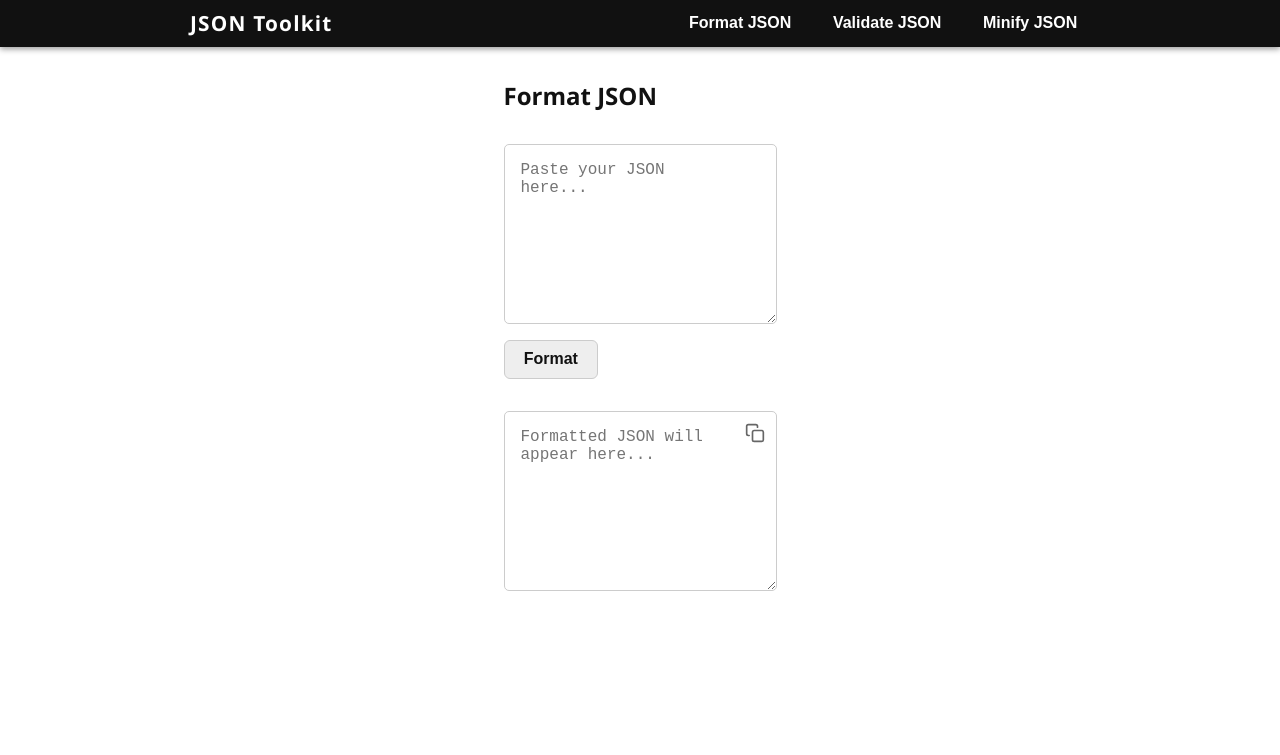
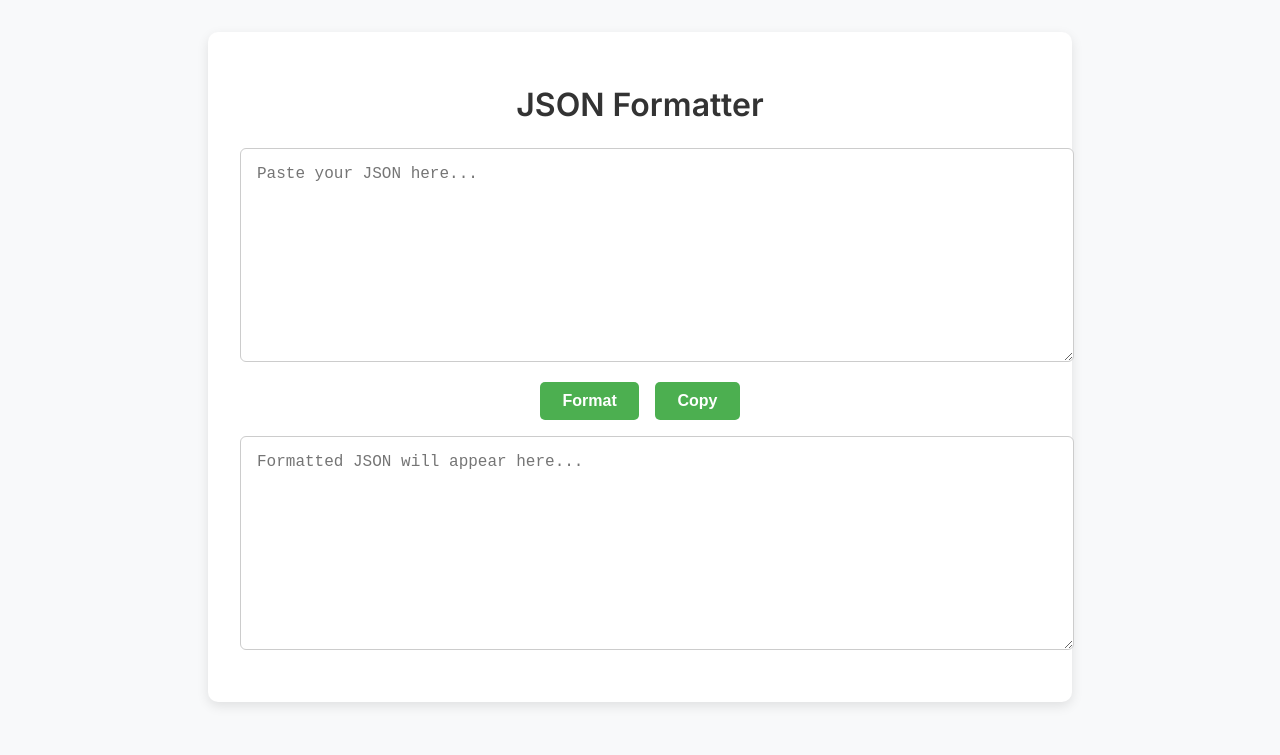
Before and after one commit to bookwormpublish/jsonFormatter, a plain HTML site: page index.html in a window 1280 px wide. Drawn offline with Linux system fonts and the light colour scheme.

Commit message:
formatting changes

```diff
--- a/index.html
+++ b/index.html
@@ -2,68 +2,24 @@
 <html lang="en">
 <head>
   <meta charset="UTF-8" />
-  <title>JSON Toolkit</title>
+  <meta name="viewport" content="width=device-width, initial-scale=1.0" />
+  <title>JSON Formatter - Clean & Fast</title>
   <link rel="stylesheet" href="style.css" />
+  <link rel="icon" href="data:,">
+  <link href="https://fonts.googleapis.com/css2?family=Inter:wght@400;600&display=swap" rel="stylesheet">
 </head>
 <body>
-  <header>
-    <nav class="navbar">
-      <div class="logo">JSON Toolkit</div>
-      <ul class="nav-links">
-        <li><button onclick="showPanel('format')">Format JSON</button></li>
-        <li><button onclick="showPanel('validate')">Validate JSON</button></li>
-        <li><button onclick="showPanel('minify')">Minify JSON</button></li>
-      </ul>
-    </nav>
-  </header>
-
-  <main>
-    <!-- Format Panel -->
-    <section id="format" class="panel active">
-      <h1>Format JSON</h1>
-      <textarea id="inputFormat" placeholder="Paste your JSON here..."></textarea>
+  <div class="container">
+    <h1>JSON Formatter</h1>
+    <textarea id="input" placeholder="Paste your JSON here..."></textarea>
+    <div class="buttons">
       <button onclick="formatJSON()">Format</button>
-      <div id="errorFormat" class="error"></div>
-      <div class="textarea-wrapper">
-        <textarea id="outputFormat" readonly placeholder="Formatted JSON will appear here..."></textarea>
-        <button class="copy-icon-btn" onclick="copyText('outputFormat')" aria-label="Copy formatted JSON">
-          <svg xmlns="http://www.w3.org/2000/svg" width="20" height="20" fill="none" stroke="currentColor" stroke-width="2" stroke-linecap="round" stroke-linejoin="round" class="feather feather-copy" viewBox="0 0 24 24">
-            <rect x="9" y="9" width="13" height="13" rx="2" ry="2"></rect>
-            <path d="M5 15H4a2 2 0 0 1-2-2V4a2 2 0 0 1 2-2h9a2 2 0 0 1 2 2v1"></path>
-          </svg>
-        </button>
-      </div>
-      <div id="copyMsgFormat" class="copy-message">Copied!</div>
-    </section>
-
-    <!-- Validate Panel -->
-    <section id="validate" class="panel">
-      <h1>Validate JSON</h1>
-      <textarea id="inputValidate" placeholder="Paste your JSON here..."></textarea>
-      <button onclick="validateJSON()">Validate</button>
-      <div id="errorValidate" class="error"></div>
-      <div id="validMsg" class="valid-message"></div>
-    </section>
-
-    <!-- Minify Panel -->
-    <section id="minify" class="panel">
-      <h1>Minify JSON</h1>
-      <textarea id="inputMinify" placeholder="Paste your JSON here..."></textarea>
-      <button onclick="minifyJSON()">Minify</button>
-      <div id="errorMinify" class="error"></div>
-      <div class="textarea-wrapper">
-        <textarea id="outputMinify" readonly placeholder="Minified JSON will appear here..."></textarea>
-        <button class="copy-icon-btn" onclick="copyText('outputMinify')" aria-label="Copy minified JSON">
-          <svg xmlns="http://www.w3.org/2000/svg" width="20" height="20" fill="none" stroke="currentColor" stroke-width="2" stroke-linecap="round" stroke-linejoin="round" class="feather feather-copy" viewBox="0 0 24 24">
-            <rect x="9" y="9" width="13" height="13" rx="2" ry="2"></rect>
-            <path d="M5 15H4a2 2 0 0 1-2-2V4a2 2 0 0 1 2-2h9a2 2 0 0 1 2 2v1"></path>
-          </svg>
-        </button>
-      </div>
-      <div id="copyMsgMinify" class="copy-message">Copied!</div>
-    </section>
-  </main>
-
+      <button onclick="copyFormattedJSON()">Copy</button>
+    </div>
+    <div id="error" class="error"></div>
+    <textarea id="output" readonly placeholder="Formatted JSON will appear here..."></textarea>
+    <div id="toast" class="toast">Copied!</div>
+  </div>
   <script src="script.js"></script>
 </body>
 </html>
--- a/script.js
+++ b/script.js
@@ -1,22 +1,7 @@
-// Show the selected panel, hide others
-function showPanel(panelId) {
-  document.querySelectorAll('.panel').forEach(panel => {
-    panel.classList.remove('active');
-  });
-  document.getElementById(panelId).classList.add('active');
-  clearMessages();
-}
-
-function clearMessages() {
-  document.querySelectorAll('.error').forEach(el => el.textContent = '');
-  document.querySelectorAll('.valid-message').forEach(el => el.textContent = '');
-  document.querySelectorAll('.copy-message').forEach(el => el.classList.remove('show'));
-}
-
 function formatJSON() {
-  const input = document.getElementById('inputFormat').value;
-  const errorDiv = document.getElementById('errorFormat');
-  const output = document.getElementById('outputFormat');
+  const input = document.getElementById('input').value;
+  const output = document.getElementById('output');
+  const errorDiv = document.getElementById('error');
   errorDiv.textContent = '';
   try {
     const parsed = JSON.parse(input);
@@ -27,47 +12,35 @@ function formatJSON() {
   }
 }
 
-function validateJSON() {
-  const input = document.getElementById('inputValidate').value;
-  const errorDiv = document.getElementById('errorValidate');
-  const validMsg = document.getElementById('validMsg');
-  errorDiv.textContent = '';
-  validMsg.textContent = '';
-  try {
-    JSON.parse(input);
-    validMsg.textContent = 'JSON is valid!';
-  } catch (e) {
-    errorDiv.textContent = 'Invalid JSON: ' + e.message;
-  }
+function copyFormattedJSON() {
+  const output = document.getElementById('output');
+  if (!output.value) return;
+  navigator.clipboard.writeText(output.value).then(() => {
+    showToast("Copied!");
+  });
 }
 
-function minifyJSON() {
-  const input = document.getElementById('inputMinify').value;
-  const errorDiv = document.getElementById('errorMinify');
-  const output = document.getElementById('outputMinify');
-  errorDiv.textContent = '';
-  try {
-    const parsed = JSON.parse(input);
-    output.value = JSON.stringify(parsed);
-  } catch (e) {
-    errorDiv.textContent = 'Invalid JSON: ' + e.message;
-    output.value = '';
-  }
+function showToast(message) {
+  const toast = document.getElementById('toast');
+  toast.textContent = message;
+  toast.classList.add('show');
+  setTimeout(() => toast.classList.remove('show'), 2000);
 }
 
-// Copy text from a given textarea id and show message
-function copyText(textareaId) {
-  const textarea = document.getElementById(textareaId);
-  const msg = document.getElementById('copyMsg' + textareaId.replace('output', ''));
-  if (!textarea.value) return;
-
-  navigator.clipboard.writeText(textarea.value)
-    .then(() => {
-      msg.classList.add('show');
-      setTimeout(() => msg.classList.remove('show'), 2000);
-    })
-    .catch(() => alert('Failed to copy!'));
+function isLikelyJSON(text) {
+  const trimmed = text.trim();
+  return trimmed.startsWith('{') || trimmed.startsWith('[');
 }
 
-// Initialize with format panel active
-showPanel('format');
+window.addEventListener("load", async () => {
+  try {
+    const text = await navigator.clipboard.readText();
+    if (isLikelyJSON(text)) {
+      document.getElementById("input").value = text;
+      formatJSON();
+      showToast("Auto-formatted JSON from clipboard");
+    }
+  } catch (e) {
+    console.log("Clipboard read blocked:", e.message);
+  }
+});
--- a/style.css
+++ b/style.css
@@ -1,194 +1,86 @@
-/* Reset */
-* {
-  box-sizing: border-box;
+body {
+  font-family: 'Inter', sans-serif;
+  background-color: #f8f9fa;
+  color: #333;
   margin: 0;
-  padding: 0;
+  padding: 2rem;
 }
 
-/* Body & fonts */
-body {
-  font-family: 'Segoe UI', Tahoma, Geneva, Verdana, sans-serif;
-  background: #fff;
-  color: #222;
-  min-height: 100vh;
-  display: flex;
-  flex-direction: column;
+.container {
+  max-width: 800px;
+  margin: auto;
+  background: white;
+  padding: 2rem;
+  border-radius: 10px;
+  box-shadow: 0 4px 12px rgba(0, 0, 0, 0.1);
 }
 
-/* Navbar */
-header {
-  background: #111;
-  color: white;
-  padding: 0.5rem 1rem;
-  position: sticky;
-  top: 0;
-  z-index: 1000;
-  box-shadow: 0 2px 6px rgba(0,0,0,0.4);
+h1 {
+  text-align: center;
+  margin-bottom: 1.5rem;
+  font-weight: 600;
 }
 
-.navbar {
-  max-width: 900px;
-  margin: 0 auto;
-  display: flex;
-  align-items: center;
-  justify-content: space-between;
+textarea {
+  width: 100%;
+  height: 180px;
+  padding: 1rem;
+  font-family: monospace;
+  font-size: 1rem;
+  border: 1px solid #ccc;
+  border-radius: 6px;
+  resize: vertical;
+  margin-bottom: 1rem;
 }
 
-.logo {
-  font-weight: 700;
-  font-size: 1.3rem;
-  letter-spacing: 1.2px;
+textarea:focus {
+  border-color: #4CAF50;
+  outline: none;
 }
 
-.nav-links {
-  list-style: none;
+.buttons {
   display: flex;
   gap: 1rem;
+  justify-content: center;
+  margin-bottom: 1rem;
 }
 
-.nav-links li button {
-  background: transparent;
+button {
+  padding: 0.6rem 1.4rem;
+  font-size: 1rem;
+  font-weight: 600;
+  background-color: #4CAF50;
+  color: white;
   border: none;
-  color: white;
-  font-weight: 600;
+  border-radius: 5px;
   cursor: pointer;
-  padding: 0.4rem 0.8rem;
-  border-radius: 4px;
   transition: background-color 0.3s ease;
 }
 
-.nav-links li button:hover,
-.nav-links li button:focus {
-  background: #444;
-  outline: none;
+button:hover {
+  background-color: #43a047;
 }
 
-/* Main content */
-main {
-  flex-grow: 1;
-  max-width: 900px;
-  margin: 2rem auto 3rem;
-  padding: 0 1rem;
-}
-
-/* Panels */
-.panel {
-  display: none;
-  flex-direction: column;
-  gap: 1rem;
-}
-
-.panel.active {
-  display: flex;
-}
-
-/* Headings */
-h1 {
-  font-weight: 700;
-  color: #111;
+.error {
+  color: #c62828;
+  font-weight: 600;
   margin-bottom: 1rem;
 }
 
-/* Textareas */
-textarea {
-  width: 100%;
-  min-height: 180px;
-  border: 1px solid #ccc;
-  border-radius: 5px;
-  padding: 1rem;
-  font-family: monospace;
-  font-size: 1rem;
-  resize: vertical;
-  transition: border-color 0.3s ease;
-  padding-right: 40px; /* space for copy icon */
+.toast {
+  position: fixed;
+  bottom: 20px;
+  right: 20px;
+  background-color: #4CAF50;
+  color: white;
+  padding: 0.8rem 1.2rem;
+  border-radius: 6px;
+  box-shadow: 0 4px 10px rgba(0,0,0,0.15);
+  opacity: 0;
+  transition: opacity 0.3s ease;
+  z-index: 999;
 }
 
-textarea:focus {
-  outline: none;
-  border-color: #333;
-}
-
-/* Buttons */
-button {
-  align-self: flex-start;
-  padding: 0.6rem 1.2rem;
-  font-weight: 600;
-  font-size: 1rem;
-  color: #111;
-  background: #eee;
-  border: 1px solid #ccc;
-  border-radius: 6px;
-  cursor: pointer;
-  transition: background-color 0.3s ease, border-color 0.3s ease;
-}
-
-button:hover,
-button:focus {
-  background: #ddd;
-  border-color: #999;
-  outline: none;
-}
-
-/* Error and Valid messages */
-.error {
-  color: #d33;
-  font-weight: 600;
-}
-
-.valid-message {
-  color: #2a7;
-  font-weight: 600;
-}
-
-/* Copy message */
-.copy-message {
-  color: #2a7;
-  font-weight: 600;
-  opacity: 0;
-  transition: opacity 0.3s ease;
-  margin-top: 0.4rem;
-}
-
-.copy-message.show {
+.toast.show {
   opacity: 1;
 }
-
-/* Copy icon button */
-.textarea-wrapper {
-  position: relative;
-  display: inline-block;
-  width: 100%;
-}
-
-.copy-icon-btn {
-  position: absolute;
-  top: 8px;
-  right: 8px;
-  background: transparent;
-  border: none;
-  cursor: pointer;
-  color: #666;
-  padding: 4px;
-  border-radius: 4px;
-  transition: color 0.2s ease;
-}
-
-.copy-icon-btn:hover,
-.copy-icon-btn:focus {
-  color: #111;
-  outline: none;
-}
-
-.copy-icon-btn svg {
-  display: block;
-}
-
-/* Responsive */
-@media (max-width: 600px) {
-  .nav-links {
-    gap: 0.5rem;
-  }
-  textarea {
-    min-height: 140px;
-  }
-}
```
